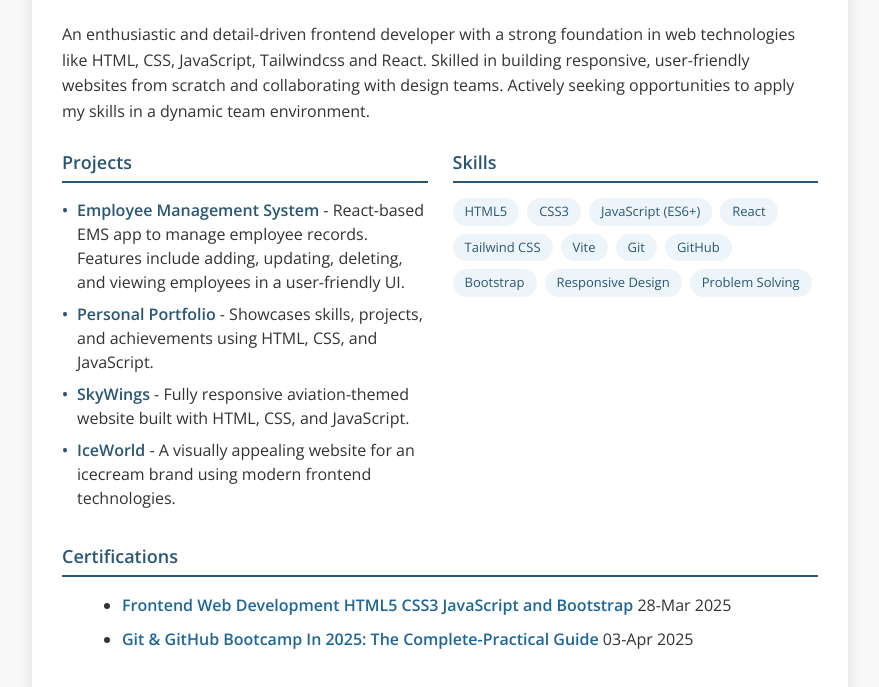
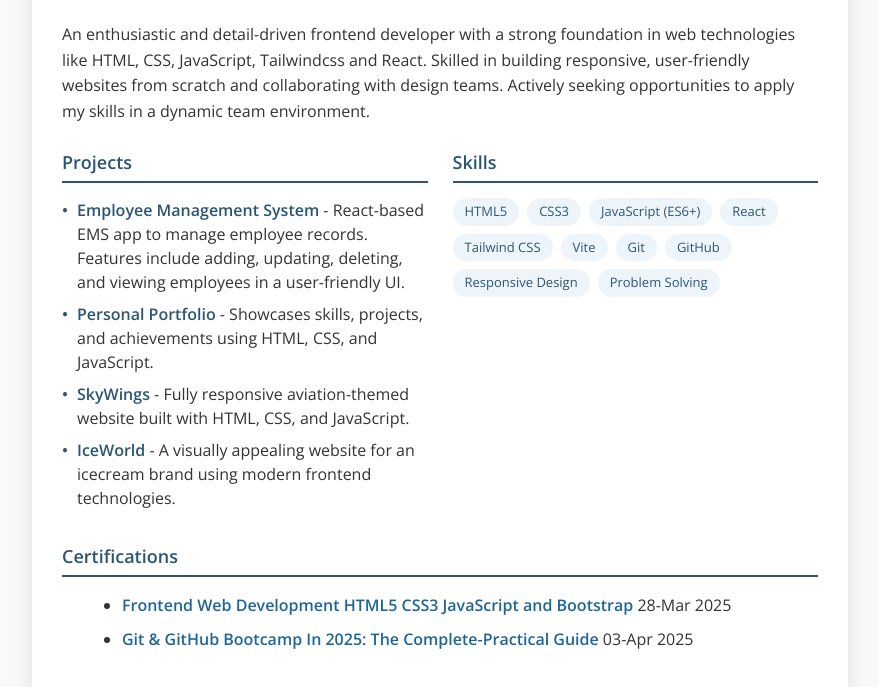
Before and after one commit to Aqsaabbasi2690/cv, a plain HTML site: page index.html in a window 1280 px wide. Shown: the part 207-894 px from the top of the page, without its empty margins (200-1079 px from the left). Drawn offline with nearby package versions, Linux system fonts and the light colour scheme.

Commit message:
Update index.html

```diff
--- a/index.html
+++ b/index.html
@@ -247,7 +247,7 @@
                         <span class="skill-tag">Vite</span>
                         <span class="skill-tag">Git</span>
                         <span class="skill-tag">GitHub</span>
-                        <span class="skill-tag">Bootstrap</span>
+
                         <span class="skill-tag">Responsive Design</span>
                         <span class="skill-tag">Problem Solving</span>
                     </div>
```
